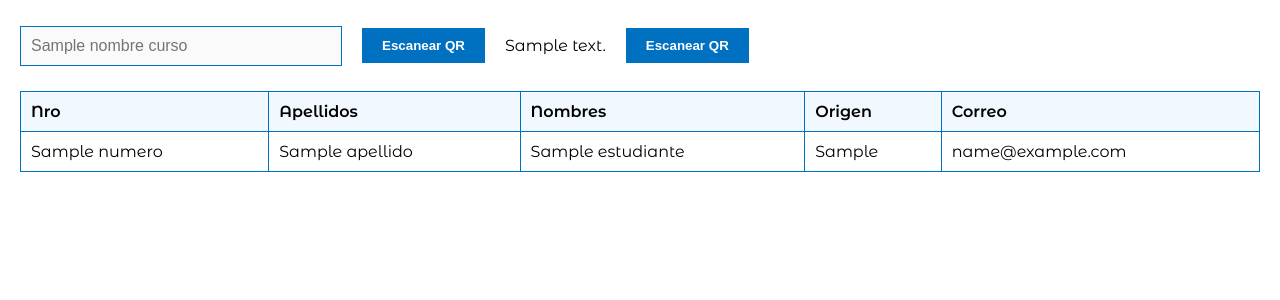
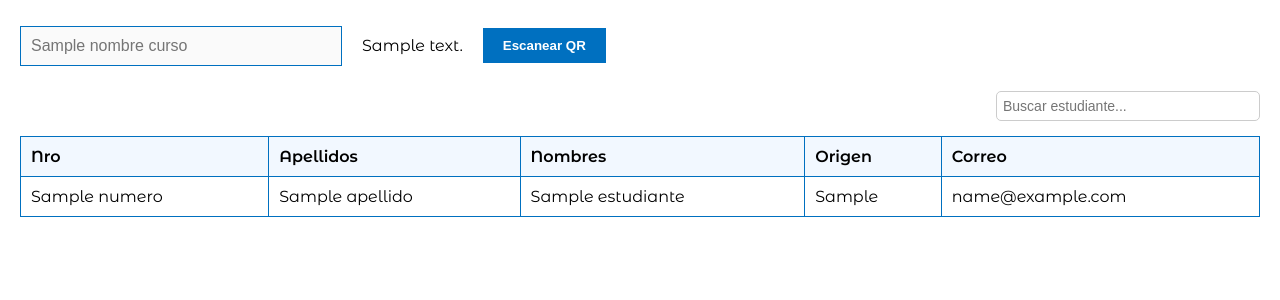
Before and after one commit to AIVERKE/Organizador-Cursos-TWAS, a Flask app: template app/templates/Expositor/CursoExp.html in a window 1280 px wide. Shown: the top 300 px of the page. Run offline with Flask 3, Linux system fonts and the light colour scheme; the template is opened without the code that fills it: most values are stand-ins (such as "Sample title", 1, 10 or a date in 2020).

Commit message:
Implementa buscador de estudiantes en la vista de ponente y actualiza estilos y plantillas asociadas

```diff
--- a/app/static/css/Expositor/CursoExp.css
+++ b/app/static/css/Expositor/CursoExp.css
@@ -127,3 +127,16 @@ th {
     padding: 6px;
   }
 }
+
+/* Estilos rápidos para el buscador */
+.buscador-container {
+  margin: 15px 0;
+  text-align: right;
+}
+.buscador-container input {
+  padding: 6px;
+  font-size: 14px;
+  width: 250px;
+  border: 1px solid #ccc;
+  border-radius: 5px;
+}
--- a/app/templates/Expositor/CursoExp.html
+++ b/app/templates/Expositor/CursoExp.html
@@ -1,4 +1,3 @@
-
 <!DOCTYPE html>
 <html lang="es">
 <head>
@@ -11,14 +10,19 @@
   <div class="curso-container">
     <div class="encabezado-curso">
       <input type="text" placeholder="{{nombre_curso}}" disabled>
+      <p>{{descripcion}}</p>
       <form action="/scan/scanning" method="GET">
         <button class="btn-qr" type="submit">Escanear QR</button>
       </form>
-      <p>{{descripcion}}</p>
-      <button class="btn-qr">Escanear QR</button>
     </div>
+
+    <!-- Buscador -->
+    <div class="buscador-container">
+      <input type="text" id="buscador" placeholder="Buscar estudiante...">
+    </div>
+
     <div class="tabla-container">
-      <table>
+      <table id="tabla-estudiantes">
         <thead>
           <tr>
             <th>Nro</th>
@@ -42,5 +46,18 @@
       </table>
     </div>
   </div>
+
+  <script>
+    // Script para filtrar estudiantes
+    document.getElementById("buscador").addEventListener("keyup", function() {
+      let filtro = this.value.toLowerCase();
+      let filas = document.querySelectorAll("#tabla-estudiantes tbody tr");
+
+      filas.forEach(function(fila) {
+        let textoFila = fila.textContent.toLowerCase();
+        fila.style.display = textoFila.includes(filtro) ? "" : "none";
+      });
+    });
+  </script>
 </body>
 </html>
```
Also changed, not shown: app/static/css/Expositor/calificacionExp.css (+12 -0 lines), app/templates/Expositor/calificacionExp.html (+19 -1 lines).
